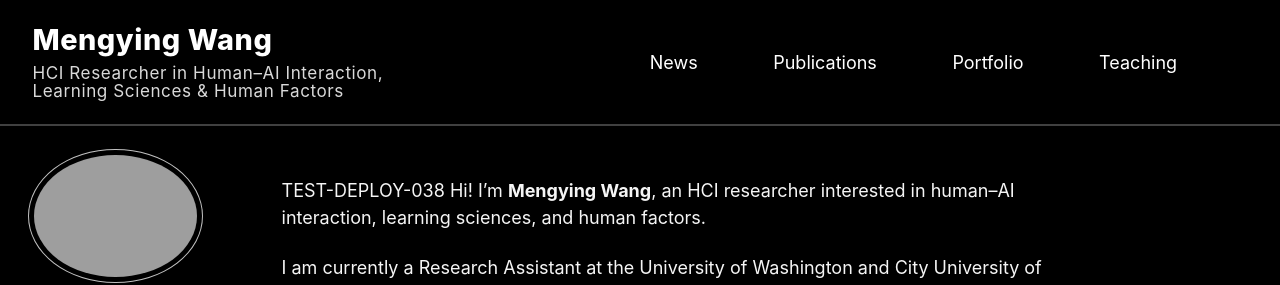
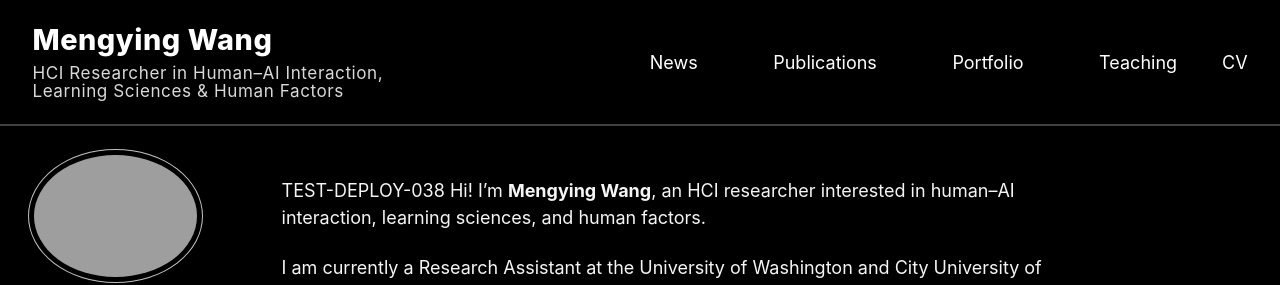
Before and after one commit to mengyingWWW/mengyingWWW.github.io, a Jekyll site: the page built from index.md, in a window 1280 px wide. Shown: the top 285 px of the page. Built offline with Jekyll 4.4.1, drawn with Linux system fonts in a browser that asks for light colours; a script bundle is joined from its source files by our own code; library files that are not in the unit come from our copies.

Commit message:
Update main.scss

```diff
--- a/assets/css/main.scss
+++ b/assets/css/main.scss
@@ -3,9 +3,7 @@
 
 /*
  * This file controls what is imported from /_sass
- *
- * Note that the files are processed in the order they are imported, so they are partly
- * sorted by the dependencies. Also, the first two lines of the file are required by Jekyll.
+ * Note: first two lines are required by Jekyll.
  */
 
 @import
@@ -43,15 +41,17 @@
 ;
 
 /* =========================================================
-   Global small tweaks
+   GLOBAL SMALL TWEAKS
    ========================================================= */
 
+/* Smooth scroll */
 html { scroll-behavior: smooth; }
 
+/* Prevent section titles from being hidden under sticky header */
 section { scroll-margin-top: 6rem; }
 section { padding-top: 2.5rem; padding-bottom: 2.5rem; }
 
-/* Hide theme toggle button */
+/* Hide theme toggle */
 .theme-toggle,
 .toggle-theme,
 .masthead__menu-item--theme,
@@ -63,16 +63,17 @@
 }
 
 /* =========================================================
-   Desktop (>= 769px)
+   DESKTOP (>=769px)
    Goals:
-   1) Title left, menu right
-   2) NO greedy hidden-links “bubble” (white block + white triangle)
-   3) Sidebar: hide duplicated name; avatar+bio centered; rest left aligned
+   - Title left, menu right
+   - No white blocks in masthead (including CV)
+   - No masthead triangles / bubble arrows
+   - Sidebar: hide author name, avatar+bio centered, meta/links left
    ========================================================= */
 
 @media (min-width: 769px) {
 
-  /* ---- Masthead layout: title left, menu right ---- */
+  /* ---- 1) Layout: title left, menu right (greedy-nav) ---- */
   .masthead__inner-wrap { max-width: 100%; }
   .masthead__menu { width: 100%; }
 
@@ -88,67 +89,60 @@
     width: 100%;
   }
 
-  /* keep site title on left */
+  /* Keep site title on the left */
   nav#site-nav.greedy-nav .visible-links > li.masthead__menu-item--lg {
     margin-right: auto;
   }
 
-  /* menu spacing */
+  /* Tight spacing */
   nav#site-nav.greedy-nav .visible-links > li {
     margin-left: 0.3rem;
     margin-right: 0.3rem;
   }
 
-  /* ---- THE KEY FIX: kill hidden-links bubble on desktop ----
-     CV 白块 + 顶部小三角，根源几乎都是 greedy-nav 把某项丢进 hidden-links
-     然后 hidden-links 的 “气泡样式/三角伪元素” 被显示出来了。
-  */
-  nav#site-nav.greedy-nav > ul.hidden-links,
-  nav#site-nav.greedy-nav > ul.hidden-links.hidden {
-    display: none !important;
-    visibility: hidden !important;
-    opacity: 0 !important;
-    pointer-events: none !important;
+  /* ---- 2) Kill ALL white blocks in masthead (including CV in hidden-links) ---- */
+  .masthead,
+  .masthead__inner-wrap,
+  .masthead__menu,
+  nav#site-nav.greedy-nav,
+  nav#site-nav.greedy-nav ul,
+  nav#site-nav.greedy-nav li,
+  nav#site-nav.greedy-nav a,
+  nav#site-nav.greedy-nav button,
+  nav#site-nav.greedy-nav ul.visible-links > li > a,
+  nav#site-nav.greedy-nav ul.hidden-links > li > a {
+    background: transparent !important;
+    background-color: transparent !important;
+    border: 0 !important;
+    box-shadow: none !important;
+    outline: none !important;
+    text-decoration: none !important;
   }
 
-  /* 即使某些情况下 hidden-links 被 JS/样式强行显示，也把“白块/三角”干掉 */
-  nav#site-nav.greedy-nav > ul.hidden-links,
-  nav#site-nav.greedy-nav > ul.hidden-links * {
-    background: transparent !important;
-    background-color: transparent !important;
-    box-shadow: none !important;
-    border: 0 !important;
+  /* Ensure masthead text is visible */
+  .masthead a,
+  .masthead a:visited,
+  .masthead .site-title,
+  .masthead .site-subtitle {
+    color: #ffffff !important;
+    -webkit-text-fill-color: #ffffff !important;
   }
 
-  nav#site-nav.greedy-nav > ul.hidden-links:before,
-  nav#site-nav.greedy-nav > ul.hidden-links:after,
-  nav#site-nav.greedy-nav > ul.hidden-links li:before,
-  nav#site-nav.greedy-nav > ul.hidden-links li:after {
+  /* Kill any pseudo-element triangles/bubbles in masthead/nav */
+  .masthead :before,
+  .masthead :after,
+  nav#site-nav.greedy-nav :before,
+  nav#site-nav.greedy-nav :after {
     content: none !important;
     display: none !important;
   }
 
-  /* Ensure masthead link text always visible */
-  .masthead a,
-  .masthead a:visited {
-    color: #ffffff !important;
-    background: transparent !important;
-  }
+  /* ---- 3) Sidebar desktop styling ---- */
 
-  .masthead a:hover {
-    background: transparent !important;
-    text-decoration: none !important;
-    font-weight: 600 !important;
-  }
+  /* Hide duplicated name in sidebar */
+  .sidebar .author__name { display: none !important; }
 
-  /* ---- Desktop sidebar alignment ---- */
-
-  /* Remove duplicated name in sidebar */
-  .sidebar .author__name {
-    display: none !important;
-  }
-
-  /* center avatar block */
+  /* Avatar centered */
   .sidebar .author__avatar {
     float: none !important;
     display: flex !important;
@@ -156,13 +150,15 @@
     margin: 0 0 10px 0 !important;
   }
 
-  /* center bio line */
+  /* Bio centered */
   .sidebar .author__bio {
     text-align: center !important;
     margin: 0 0 14px 0 !important;
   }
 
-  /* keep location/school + social links left-aligned */
+  /* Location/school/links LEFT aligned */
+  .sidebar .author__content { text-align: left !important; }
+
   .sidebar .author__urls-wrapper,
   .sidebar .author__urls {
     text-align: left !important;
@@ -177,22 +173,25 @@
   .sidebar .author__urls li,
   .sidebar .author__urls a {
     justify-content: flex-start !important;
+    background: transparent !important;
+    border: 0 !important;
+    box-shadow: none !important;
   }
 }
 
 /* =========================================================
-   Mobile / iPad (<= 768px)
+   MOBILE / iPad (<=768px)
    Goals:
-   1) hamburger dropdown not clipped (News not off-screen)
-   2) remove Follow button
-   3) avatar centered and closer to header
-   4) bio centered under avatar
-   5) Email/GitHub/LinkedIn centered, no white bubble/box/triangle
+   - Hamburger works, dropdown not clipped
+   - Remove Follow button
+   - Sidebar becomes stacked & centered:
+       avatar (center) -> bio (center) -> contacts (center)
+   - No white bubble/triangle/box around contacts
    ========================================================= */
 
 @media (max-width: 768px) {
 
-  /* ---- 0) Sidebar should be full width on mobile ---- */
+  /* ---- 0) Make sidebar full width (avoid “float causes bio to the right”) ---- */
   .sidebar,
   .sidebar.sticky {
     float: none !important;
@@ -201,9 +200,13 @@
     margin: 0 auto !important;
   }
 
-  /* ---- 1) Greedy-nav dropdown panel full width ---- */
-  nav#site-nav.greedy-nav {
-    position: relative;
+  /* ---- 1) Dropdown menu not clipped (News not off-screen) ---- */
+  nav#site-nav.greedy-nav { position: relative; }
+
+  nav#site-nav.greedy-nav > button {
+    display: block !important;
+    visibility: visible !important;
+    opacity: 1 !important;
   }
 
   nav#site-nav.greedy-nav .hidden-links {
@@ -221,27 +224,20 @@
     white-space: normal !important;
   }
 
-  /* Ensure hamburger button is visible on real mobile + emulation */
-  nav#site-nav.greedy-nav > button {
-    display: block !important;
-    visibility: visible !important;
-    opacity: 1 !important;
-  }
-
   /* ---- 2) Remove Follow button completely ---- */
   .author__urls-wrapper button,
   .author__urls-wrapper .btn {
     display: none !important;
   }
 
-  /* ---- 3) Avatar: force center + move UP (smaller top margin) ---- */
+  /* ---- 3) Avatar centered & move UP a bit ---- */
   .sidebar .author__avatar,
   .sidebar.sticky .author__avatar {
     float: none !important;
     width: 100% !important;
     display: block !important;
     text-align: center !important;
-    margin: 2px auto 10px !important; /* 想更靠上：把 2px 改成 0px 或 -2px */
+    margin: 0px auto 10px !important; /* 想更靠上：可改成 -6px auto 10px */
   }
 
   .sidebar .author__avatar img,
@@ -254,7 +250,7 @@
     border-radius: 50% !important;
   }
 
-  /* ---- 4) Hide duplicated author name (mobile already has top title) ---- */
+  /* ---- 4) Hide duplicated name in sidebar on mobile ---- */
   .sidebar .author__name,
   .sidebar.sticky .author__name {
     display: none !important;
@@ -263,6 +259,8 @@
   /* ---- 5) Bio centered under avatar ---- */
   .sidebar .author__content,
   .sidebar.sticky .author__content {
+    float: none !important;
+    width: 100% !important;
     text-align: center !important;
   }
 
@@ -272,11 +270,9 @@
     width: 100% !important;
     text-align: center !important;
     margin: 10px auto 12px !important;
-    font-size: 0.98rem !important;
-    opacity: 0.95 !important;
   }
 
-  /* ---- 6) Contacts centered, remove bubble/box/triangle ---- */
+  /* ---- 6) Contacts centered, no white box, no triangle ---- */
   .sidebar .author__urls-wrapper,
   .sidebar.sticky .author__urls-wrapper {
     max-height: none !important;
@@ -298,8 +294,6 @@
     justify-content: center !important;
     align-items: center !important;
     gap: 10px 18px !important;
-    width: auto !important;
-
     background: transparent !important;
     border: 0 !important;
     box-shadow: none !important;
@@ -316,7 +310,7 @@
     box-shadow: none !important;
   }
 
-  /* kill any pseudo-element “arrow” bubble */
+  /* Kill bubble pseudo-elements (the little triangle) */
   .sidebar .author__urls-wrapper:before,
   .sidebar .author__urls-wrapper:after,
   .sidebar .author__urls:before,
@@ -328,73 +322,4 @@
     content: none !important;
     display: none !important;
   }
-
-  /* remove focus outline bubble effect */
-  .sidebar .author__urls a:focus,
-  .sidebar .author__urls a:active,
-  .sidebar.sticky .author__urls a:focus,
-  .sidebar.sticky .author__urls a:active {
-    outline: none !important;
-  }
 }
-/* ===== HOTFIX: kill ALL white blocks in masthead nav ===== */
-.masthead nav#site-nav.greedy-nav,
-.masthead nav#site-nav.greedy-nav .visible-links,
-.masthead nav#site-nav.greedy-nav .visible-links > li,
-.masthead nav#site-nav.greedy-nav .visible-links > li > a,
-.masthead nav#site-nav.greedy-nav .hidden-links,
-.masthead nav#site-nav.greedy-nav .hidden-links > li,
-.masthead nav#site-nav.greedy-nav .hidden-links > li > a,
-.masthead .masthead__menu-item,
-.masthead .masthead__menu-item > a {
-  background: transparent !important;
-  background-color: transparent !important;
-  box-shadow: none !important;
-  border: 0 !important;
-}
-
-/* Ensure text is visible */
-.masthead nav#site-nav.greedy-nav a,
-.masthead nav#site-nav.greedy-nav a:visited {
-  color: #fff !important;
-}
-
-/* Kill the little triangle/bubble if it ever appears */
-.masthead nav#site-nav.greedy-nav .hidden-links:before,
-.masthead nav#site-nav.greedy-nav .hidden-links:after,
-.masthead nav#site-nav.greedy-nav .hidden-links li:before,
-.masthead nav#site-nav.greedy-nav .hidden-links li:after {
-  content: none !important;
-  display: none !important;
-}
-/* ===== ABSOLUTE LAST RESORT: masthead background reset ===== */
-.masthead,
-.masthead * {
-  background: transparent !important;
-  background-color: transparent !important;
-  box-shadow: none !important;
-  border-color: transparent !important;
-}
-
-/* masthead itself stays black */
-.masthead {
-  background-color: #000 !important;
-}
-
-/* all masthead text stays white */
-.masthead,
-.masthead a,
-.masthead a:visited,
-.masthead .site-title,
-.masthead .site-subtitle,
-.masthead .greedy-nav a {
-  color: #fff !important;
-}
-
-/* kill any “little triangle / bubble” pseudo elements in the header */
-.masthead:before,
-.masthead:after,
-.masthead *:before,
-.masthead *:after {
-  box-shadow: none !important;
-}
```
